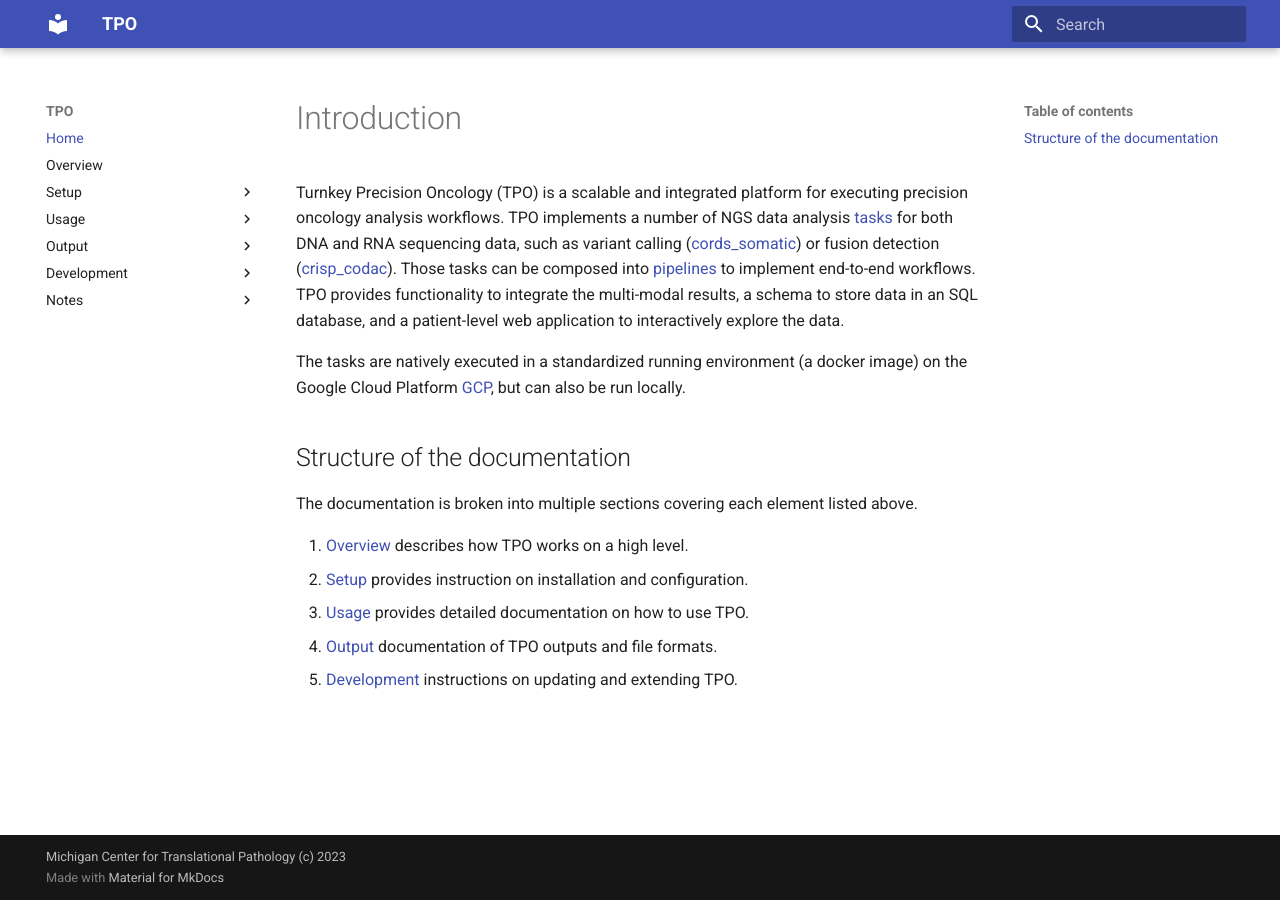
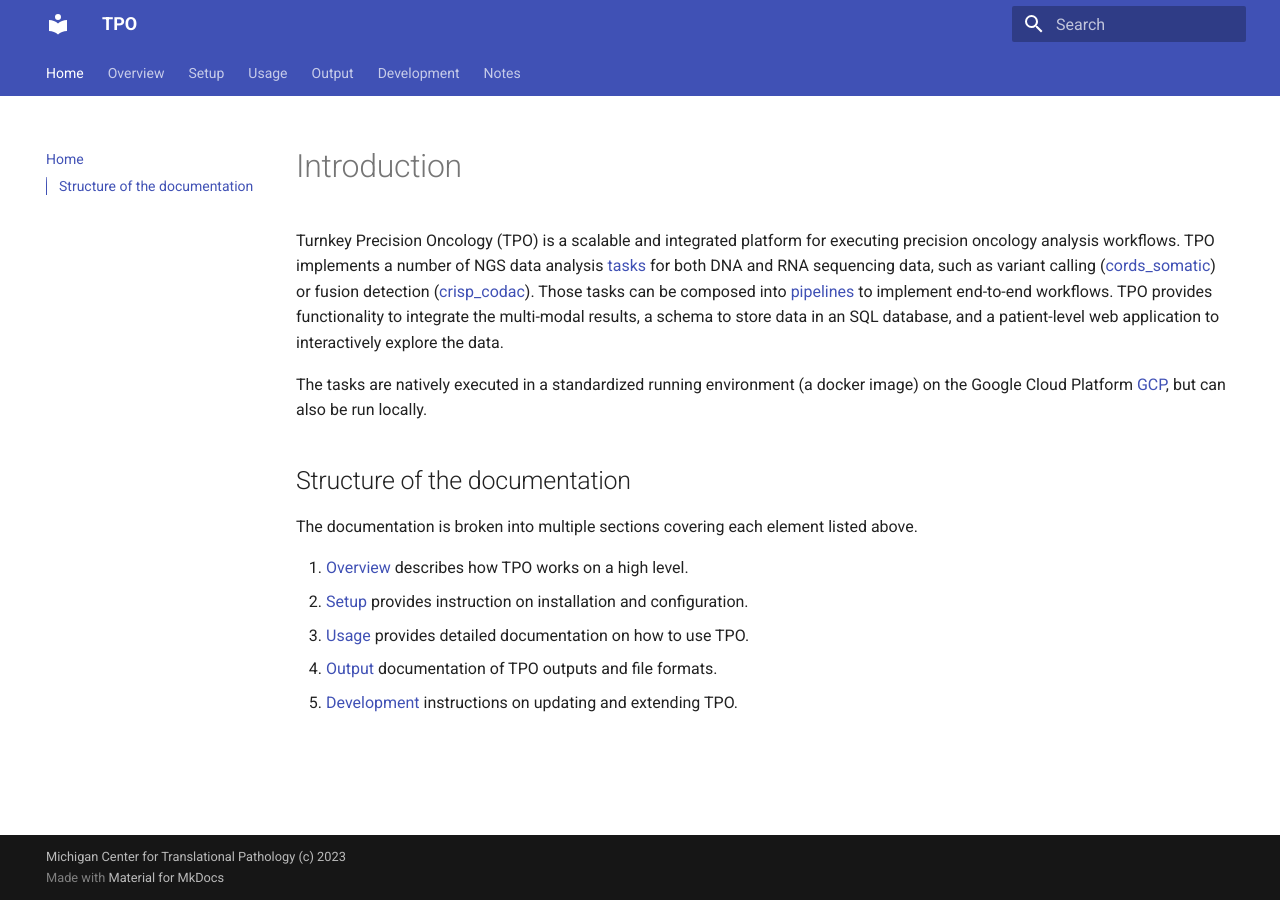
Before and after one commit to dgg-aayushdh/test-docs, an MkDocs documentation site: the page built from docs/index.md, in a window 1280 px wide. Built offline with MkDocs 1.6.1 and Material for MkDocs 9.7.7, drawn with Linux system fonts in a browser that asks for light colours.

Commit message:
Attempt: add material features in documentation.

```diff
--- a/mkdocs.yml
+++ b/mkdocs.yml
@@ -60,5 +60,25 @@ nav:
         - Variant & Feature Manual Review: notes/variant-and-feature-manual-review.md
 
 theme:
-    name: material
+  name: material
+  features:
+    - content.code.copy
+    - content.action.edit
+    - navigation.top
+    - navigation.tabs
+    - navigation.sections
+    - search.suggest
+    - search.highlight
+    - toc.integrate
+  palette:
+    - scheme: default
+      primary: indigo
+      accent: indigo
+    - scheme: slate
+      primary: indigo
+      accent: indigo
+      toggle:
+        icon: material/weather-night
+        name: Switch to dark mode
+
 copyright: Michigan Center for Translational Pathology (c) 2023
```
